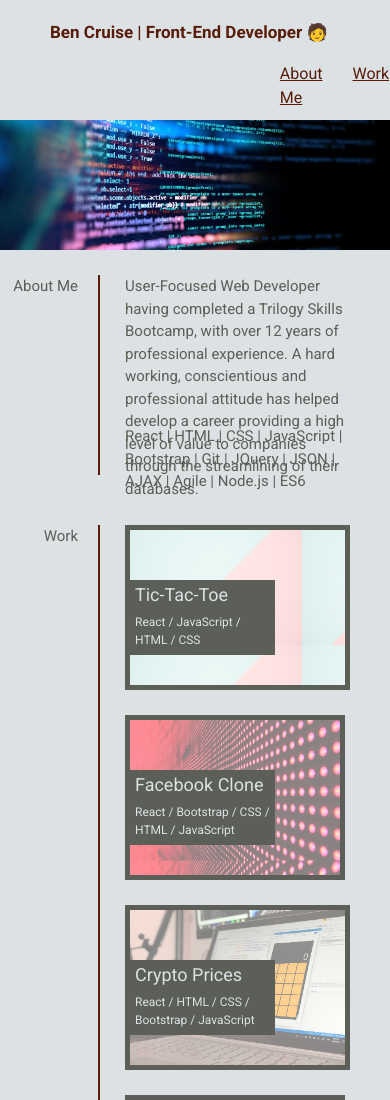
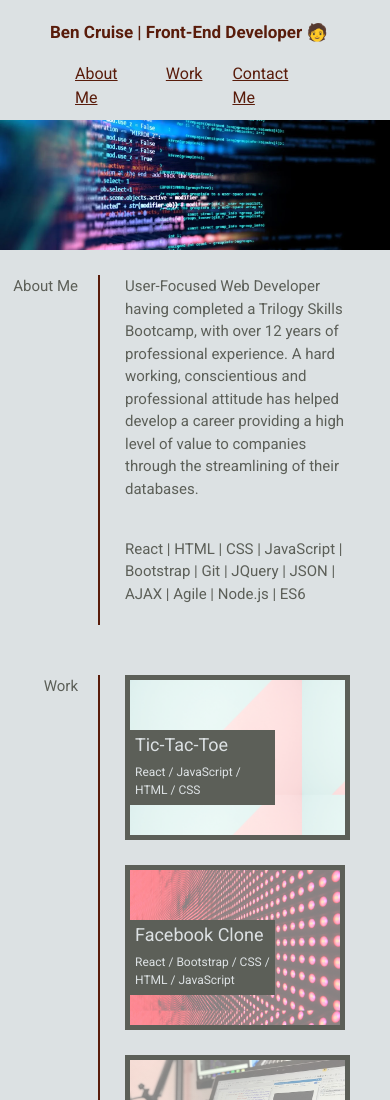
Before and after one commit to Bcruise/Ben-Cruises-Portfolio-Page, a plain HTML site: page index.html in a window 390 px wide. Shown: the top 1100 px of the page. Drawn offline with Linux system fonts and the light colour scheme.

Commit message:
overlapping removed via changing in grid height

```diff
--- a/css/style.css
+++ b/css/style.css
@@ -395,7 +395,7 @@ a, a:link, a:active {
       "about-me"
       "work"
       "contact-me";
-    grid-template-rows: 100px 150px 250px 1000px 200px;
+    grid-template-rows: 100px 150px 400px 1000px 200px;
   }
 
   .about-me-title, .work-title, .contact-me-title {
@@ -413,6 +413,6 @@ a, a:link, a:active {
   }
 
   ul {
-    padding-left: 280px;
+    padding-right: 200px;
   }
 }
```
